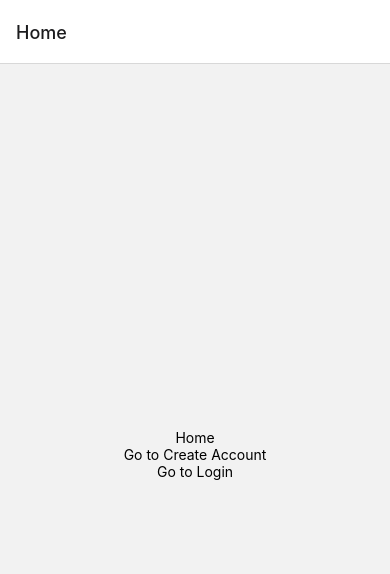
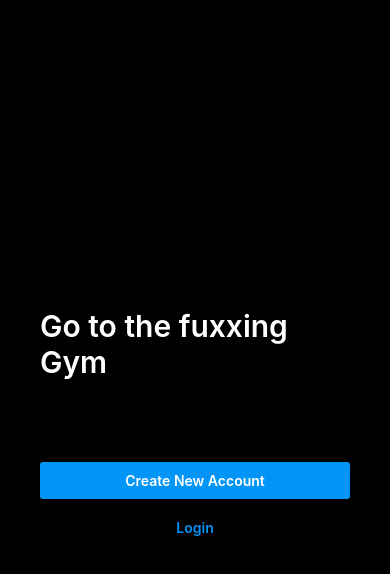
Before and after one commit to bellDev-code/healthApp-front, a React Native app: screen /Home in a window 390 px wide. Shown: the top 574 px of the page. Built offline with nearby package versions, Linux system fonts and the light colour scheme.

Commit message:
Add Home UI

```diff
--- /dev/null
+++ b/src/Theme.jsx
@@ -0,0 +1,9 @@
+export const colors = {
+  blue: '#0095F6',
+  white: '#FFFFFF',
+};
+
+export const fontWeight = {
+  middle: 600,
+  smal: 300,
+};
--- a/src/navigators/LoggedOutNav.jsx
+++ b/src/navigators/LoggedOutNav.jsx
@@ -9,9 +9,21 @@ const Stack = createStackNavigator();
 export default function LoggedOutNav() {
   return (
     <Stack.Navigator>
-      <Stack.Screen name="Home" component={Home} />
+      <Stack.Screen
+        name="Home"
+        component={Home}
+        options={{headerShown: false}}
+      />
       <Stack.Screen name="Login" component={Login} />
-      <Stack.Screen name="CreateAccount" component={CreateAccount} />
+      <Stack.Screen
+        name="CreateAccount"
+        component={CreateAccount}
+        options={{
+          headerTitle: () => false,
+          headerTransparent: true,
+          headerTintColor: 'white',
+        }}
+      />
     </Stack.Navigator>
   );
 }
--- a/src/screens/Home.jsx
+++ b/src/screens/Home.jsx
@@ -1,20 +1,60 @@
 import React from 'react';
-import {View, Text, TouchableOpacity} from 'react-native';
+import {TouchableOpacity} from 'react-native';
+import styled from 'styled-components/native';
+import {colors, fontWeight} from '../Theme';
+
+const Container = styled.View`
+  flex: 1;
+  background-color: black;
+  align-items: center;
+  justify-content: center;
+  padding: 0px 40px;
+`;
+
+// 임시 Text 처리 추후 logo image 적용 예정
+const Logo = styled.Text`
+  color: ${colors.white};
+  font-size: 30px;
+  font-weight: ${fontWeight.middle};
+  height: 10%;
+  margin-bottom: 50px;
+  /* max-width: 50%;
+  height: 100px; */
+`;
+
+const CreateAccount = styled.TouchableOpacity`
+  background-color: ${colors.blue};
+  padding: 10px 10px;
+  margin-top: 20px;
+  border-radius: 3px;
+  width: 100%;
+  opacity: ${props => (props.disabled ? '0.5' : '1')};
+`;
+
+const CreateAccountText = styled.Text`
+  color: ${colors.white};
+  font-weight: ${fontWeight.middle};
+  text-align: center;
+`;
+
+const LoginLink = styled.Text`
+  color: ${colors.blue};
+  font-weight: ${fontWeight.middle};
+  margin-top: 20px;
+`;
 
 export default function Home({navigation}) {
+  const goToAccount = () => navigation.navigate('CreateAccount');
+  const goToLogin = () => navigation.navigate('Login');
   return (
-    <View style={{flex: 1, alignItems: 'center', justifyContent: 'center'}}>
-      <Text>Home</Text>
-      <TouchableOpacity onPress={() => navigation.navigate('CreateAccount')}>
-        <View>
-          <Text>Go to Create Account</Text>
-        </View>
+    <Container>
+      <Logo>Go to the fuxxing Gym</Logo>
+      <CreateAccount disabled={false} onPress={goToAccount}>
+        <CreateAccountText>Create New Account</CreateAccountText>
+      </CreateAccount>
+      <TouchableOpacity onPress={goToLogin}>
+        <LoginLink>Login</LoginLink>
       </TouchableOpacity>
-      <TouchableOpacity onPress={() => navigation.navigate('Login')}>
-        <View>
-          <Text>Go to Login</Text>
-        </View>
-      </TouchableOpacity>
-    </View>
+    </Container>
   );
 }
```
